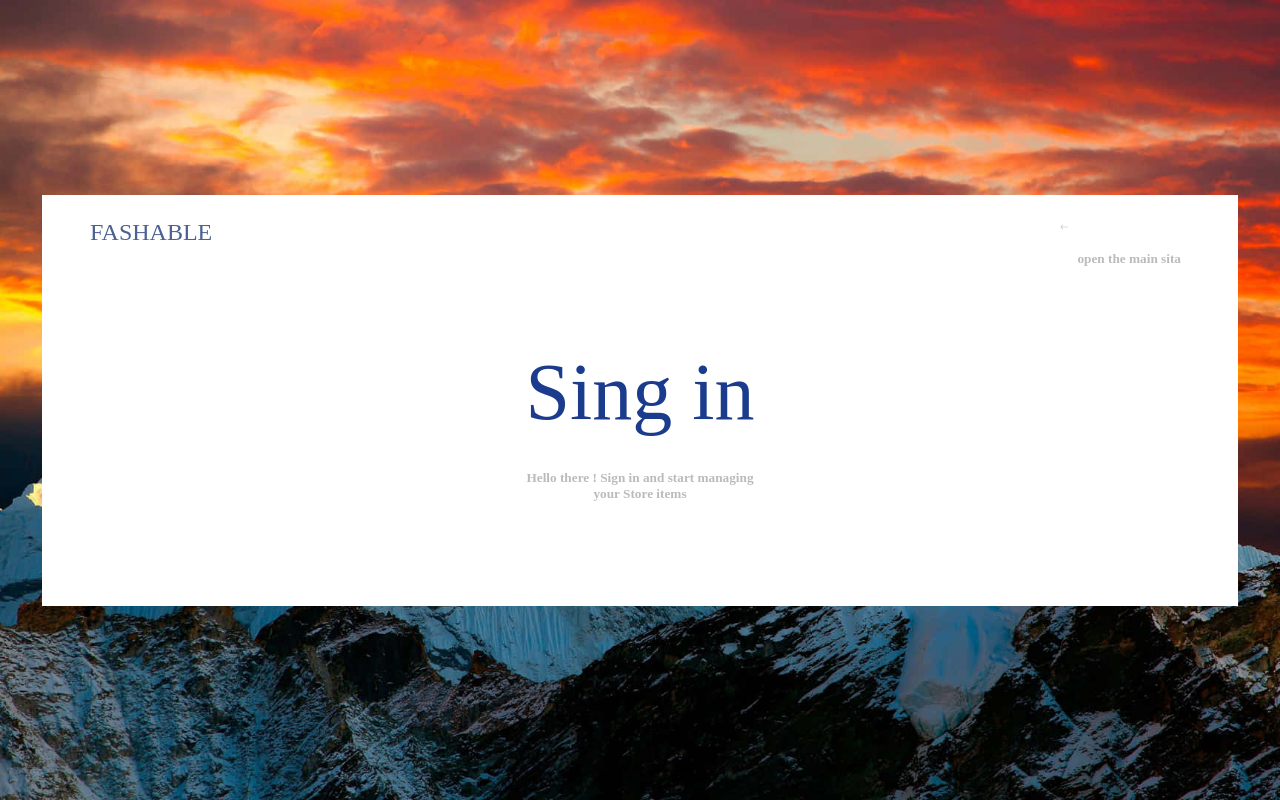
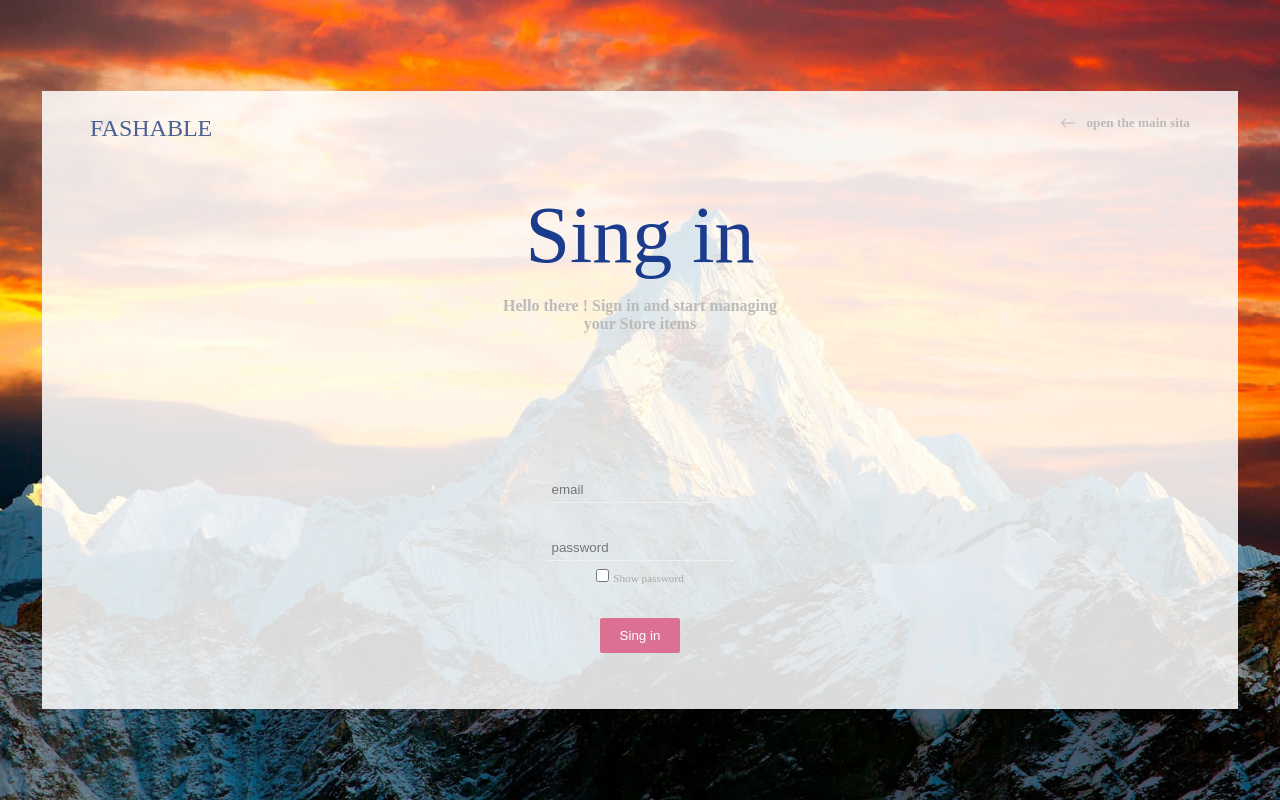
Before and after one commit to faride-81/tamrin2, a plain HTML site: page index.html in a window 1280 px wide. Drawn offline with Linux system fonts and the light colour scheme.

Commit message:
Correcting the form

```diff
--- a/index.html
+++ b/index.html
@@ -20,7 +20,16 @@
                 </div>
             </header>
             <h2>Sing in</h2>
-            <h5>Hello there ! Sign in and start managing your Store items</h5>
+            <h4>Hello there ! Sign in and start managing your Store items</h4>
+            <form class="flex">
+                <input type="text" placeholder="email"/>
+                <input type="password" placeholder="password"/>
+                <label>
+                    <input type="checkbox"/>
+                    <a href="#">Show password</a>
+                </label>
+                <button type="button"><a href="#">Sing in</a></button>
+            </form>
         </section>
     </div>
 </body>
--- a/style.css
+++ b/style.css
@@ -23,7 +23,7 @@ a {
 .container section {
     width: 1100px;
     padding: 1.5rem 3rem;
-    background-color: white;
+    background-color: rgba(255, 255, 255, 0.856);
 }
 .container section header {
     display: flex;
@@ -44,10 +44,43 @@ a {
     font-size: 5rem;
     font-weight: normal;
     color: rgb(27, 60, 141);
+    margin: 3rem 0 1rem 0;
 }
-.container section h5 {
+.container section h4 {
     color: rgb(187, 187, 187);
-    width: 230px;
-    margin: 2rem auto;
-    margin-bottom: 5rem;
+    width: 280px;
+    margin: 0rem auto;
 }
+.container section form {
+    flex-direction: column;
+    align-items: center;
+    margin: 7rem 0 2rem 0;
+}
+.container section form input {
+    outline: none;
+    padding: 5px;
+    border-width: 0;
+    background-color: unset;
+    margin-top: 2rem;
+    color: palevioletred;
+    border-bottom: 1px rgb(240, 240, 240) solid;
+}
+.container section form input:focus {
+    border-bottom: palevioletred solid 1px ;
+}
+.container section form label {
+    margin: -1.5rem 0 2rem 0;
+}
+.container section form label a {
+    color: rgb(168, 168, 168);
+    font-size: 0.7rem;
+}
+.container section form button{
+    background-color: palevioletred;
+    padding: 10px 20px;
+    border: none;
+    border-radius: 2px;
+}
+.container section form button a {
+    color: white;
+}
```
